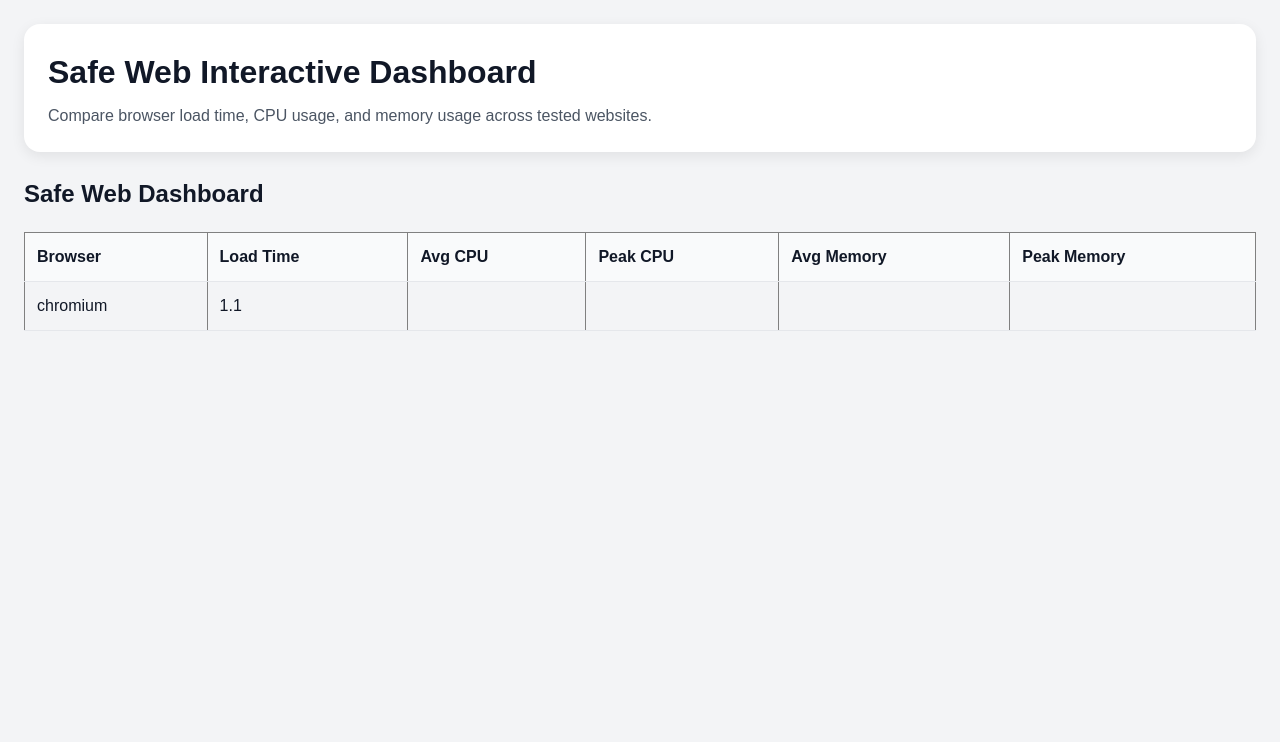
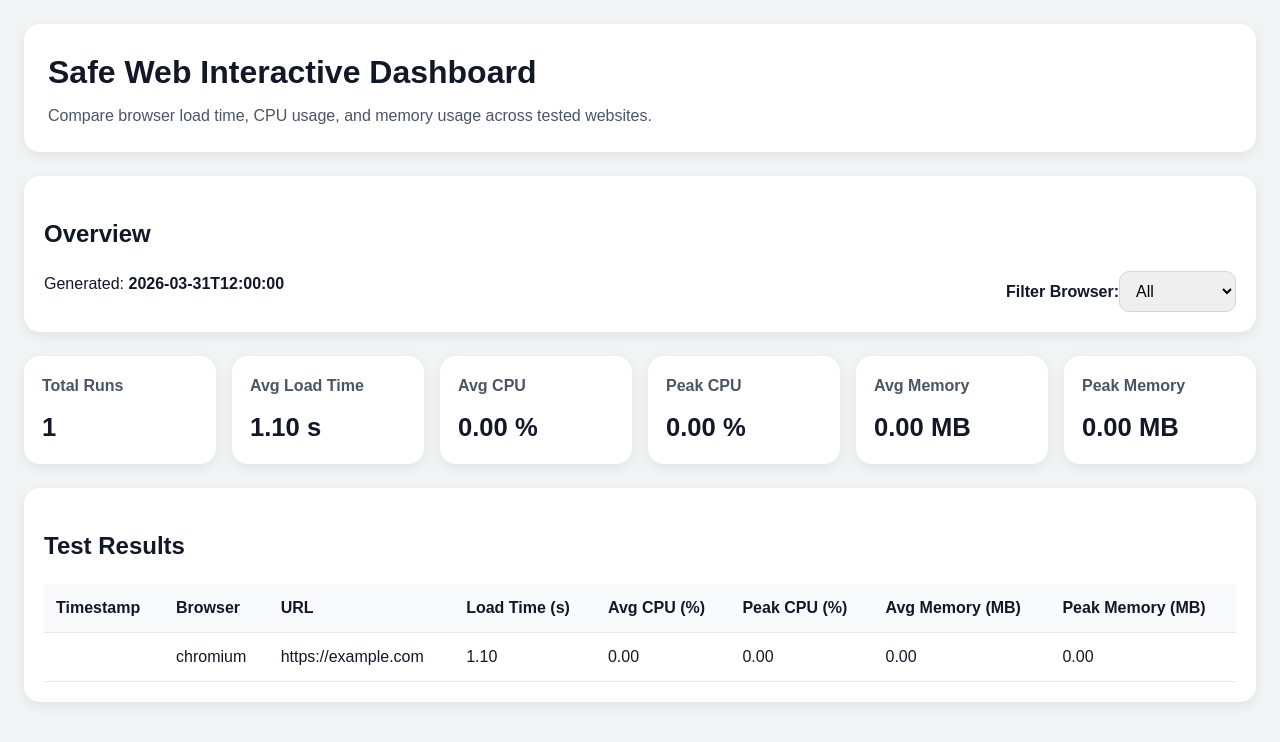
Before and after one commit to BorisMilev8/safe-web-project, a React (Vite) app in the folder frontend/: page / in a window 1280 px wide. Shown: the top 742 px of the page. Built offline with nearby package versions, Linux system fonts and the light colour scheme.

Commit message:
Enhance BrowserMetricsDashboard with error handling

```diff
--- a/frontend/src/components/BrowserMetricsDashboard.jsx
+++ b/frontend/src/components/BrowserMetricsDashboard.jsx
@@ -1,47 +1,176 @@
-import { useEffect, useState } from "react";
+import { useEffect, useMemo, useState } from "react";
 
 export default function BrowserMetricsDashboard() {
   const [data, setData] = useState(null);
+  const [error, setError] = useState("");
+  const [selectedBrowser, setSelectedBrowser] = useState("All");
 
   useEffect(() => {
     fetch("/safe_web_results_real.json")
-      .then((res) => res.json())
-      .then((json) => setData(json))
-      .catch((err) => console.error(err));
+      .then((response) => {
+        if (!response.ok) {
+          throw new Error("Could not load safe_web_results_real.json");
+        }
+        return response.json();
+      })
+      .then((json) => {
+        setData(json);
+      })
+      .catch((err) => {
+        setError(err.message);
+      });
   }, []);
 
+  const browsers = useMemo(() => {
+    if (!data?.results) return ["All"];
+    const unique = [...new Set(data.results.map((item) => item.browser))];
+    return ["All", ...unique];
+  }, [data]);
+
+  const filteredResults = useMemo(() => {
+    if (!data?.results) return [];
+    if (selectedBrowser === "All") return data.results;
+    return data.results.filter((item) => item.browser === selectedBrowser);
+  }, [data, selectedBrowser]);
+
+  const summary = useMemo(() => {
+    if (!filteredResults.length) {
+      return {
+        runs: 0,
+        avgLoadTime: 0,
+        avgCpu: 0,
+        peakCpu: 0,
+        avgMemory: 0,
+        peakMemory: 0,
+      };
+    }
+
+    const runs = filteredResults.length;
+    const avgLoadTime =
+      filteredResults.reduce((sum, item) => sum + Number(item.load_time_sec || 0), 0) / runs;
+    const avgCpu =
+      filteredResults.reduce((sum, item) => sum + Number(item.avg_cpu_percent || 0), 0) / runs;
+    const peakCpu = Math.max(...filteredResults.map((item) => Number(item.peak_cpu_percent || 0)));
+    const avgMemory =
+      filteredResults.reduce((sum, item) => sum + Number(item.avg_rss_mb || 0), 0) / runs;
+    const peakMemory = Math.max(...filteredResults.map((item) => Number(item.peak_rss_mb || 0)));
+
+    return {
+      runs,
+      avgLoadTime,
+      avgCpu,
+      peakCpu,
+      avgMemory,
+      peakMemory,
+    };
+  }, [filteredResults]);
+
+  if (error) {
+    return (
+      <section className="card">
+        <h2>Dashboard Error</h2>
+        <p>{error}</p>
+        <p>Make sure frontend/public/safe_web_results_real.json exists.</p>
+      </section>
+    );
+  }
+
   if (!data) {
-    return <h2>Loading...</h2>;
+    return (
+      <section className="card">
+        <h2>Loading Dashboard...</h2>
+      </section>
+    );
   }
 
   return (
+    <div className="dashboard">
+      <section className="card">
+        <div className="row">
           <div>
-      <h2>Safe Web Dashboard</h2>
+            <h2>Overview</h2>
+            <p>
+              Generated: <strong>{data.generated_at || "N/A"}</strong>
+            </p>
+          </div>
 
-      <table border="1" cellPadding="10">
+          <div>
+            <label htmlFor="browserFilter"><strong>Filter Browser:</strong></label>
+            <select
+              id="browserFilter"
+              value={selectedBrowser}
+              onChange={(e) => setSelectedBrowser(e.target.value)}
+            >
+              {browsers.map((browser) => (
+                <option key={browser} value={browser}>
+                  {browser}
+                </option>
+              ))}
+            </select>
+          </div>
+        </div>
+      </section>
+
+      <section className="stats-grid">
+        <div className="stat-card">
+          <h3>Total Runs</h3>
+          <p>{summary.runs}</p>
+        </div>
+        <div className="stat-card">
+          <h3>Avg Load Time</h3>
+          <p>{summary.avgLoadTime.toFixed(2)} s</p>
+        </div>
+        <div className="stat-card">
+          <h3>Avg CPU</h3>
+          <p>{summary.avgCpu.toFixed(2)} %</p>
+        </div>
+        <div className="stat-card">
+          <h3>Peak CPU</h3>
+          <p>{summary.peakCpu.toFixed(2)} %</p>
+        </div>
+        <div className="stat-card">
+          <h3>Avg Memory</h3>
+          <p>{summary.avgMemory.toFixed(2)} MB</p>
+        </div>
+        <div className="stat-card">
+          <h3>Peak Memory</h3>
+          <p>{summary.peakMemory.toFixed(2)} MB</p>
+        </div>
+      </section>
+
+      <section className="card">
+        <h2>Test Results</h2>
+        <div className="table-wrap">
+          <table>
             <thead>
               <tr>
+                <th>Timestamp</th>
                 <th>Browser</th>
-            <th>Load Time</th>
-            <th>Avg CPU</th>
-            <th>Peak CPU</th>
-            <th>Avg Memory</th>
-            <th>Peak Memory</th>
+                <th>URL</th>
+                <th>Load Time (s)</th>
+                <th>Avg CPU (%)</th>
+                <th>Peak CPU (%)</th>
+                <th>Avg Memory (MB)</th>
+                <th>Peak Memory (MB)</th>
               </tr>
             </thead>
             <tbody>
-          {data.results.map((row, i) => (
-            <tr key={i}>
-              <td>{row.browser}</td>
-              <td>{row.load_time_sec}</td>
-              <td>{row.avg_cpu_percent}</td>
-              <td>{row.peak_cpu_percent}</td>
-              <td>{row.avg_rss_mb}</td>
-              <td>{row.peak_rss_mb}</td>
+              {filteredResults.map((item, index) => (
+                <tr key={`${item.timestamp}-${index}`}>
+                  <td>{item.timestamp}</td>
+                  <td>{item.browser}</td>
+                  <td className="url-cell">{item.url}</td>
+                  <td>{Number(item.load_time_sec || 0).toFixed(2)}</td>
+                  <td>{Number(item.avg_cpu_percent || 0).toFixed(2)}</td>
+                  <td>{Number(item.peak_cpu_percent || 0).toFixed(2)}</td>
+                  <td>{Number(item.avg_rss_mb || 0).toFixed(2)}</td>
+                  <td>{Number(item.peak_rss_mb || 0).toFixed(2)}</td>
                 </tr>
               ))}
             </tbody>
           </table>
         </div>
+      </section>
+    </div>
   );
 }
```
Lines whose indentation alone changed are shown as unchanged.
